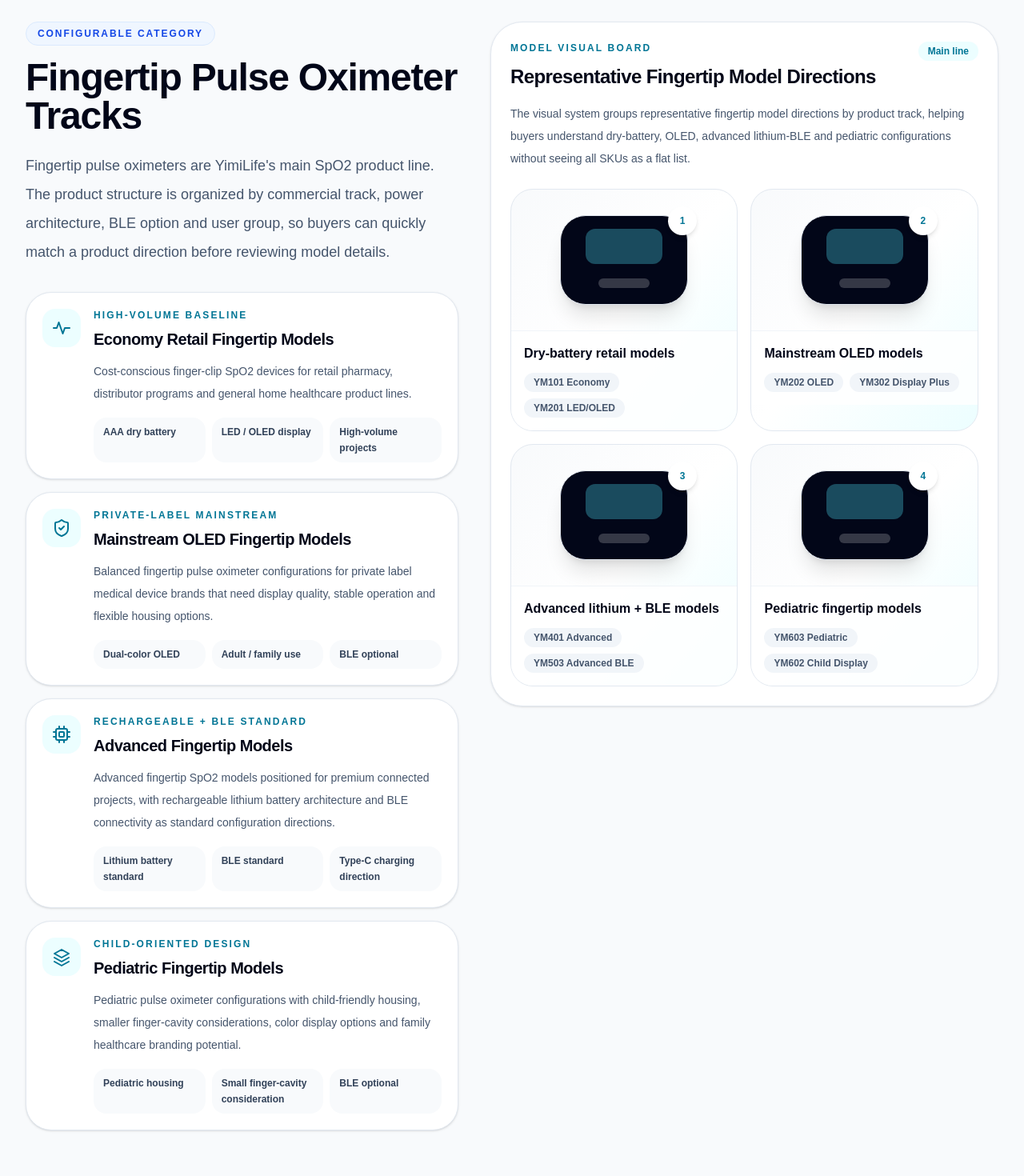
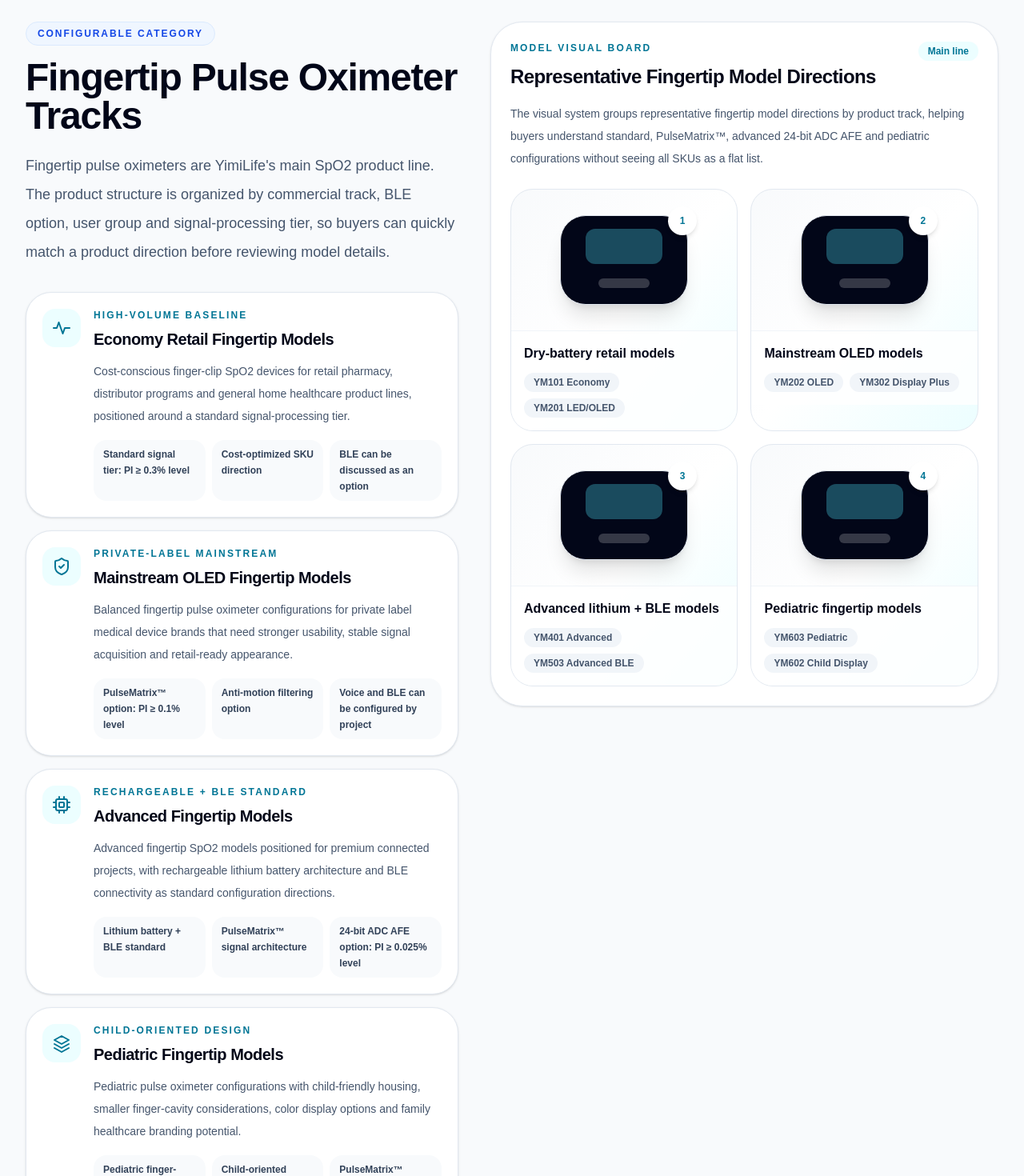
Before and after one commit to hnpsd0755-source/yimi-life-geo, a Next.js app: page /products/pulse-oximeter in a window 1280 px wide. Shown: the part 940-2410 px from the top of the page at 80% size. Built offline with nearby package versions, Linux system fonts and the light colour scheme.

Commit message:
pulse-oximeter_page_v1_5_signal_tiers_refined

```diff
--- a/app/products/pulse-oximeter/page.tsx
+++ b/app/products/pulse-oximeter/page.tsx
@@ -6,7 +6,7 @@
   title:
     "Pulse Oximeter Product Family | Fingertip, Handheld, Pediatric & Advanced Models | YimiLife",
   description:
-    "Explore YimiLife pulse oximeter product architecture including fingertip, handheld, pediatric, dry-battery, advanced rechargeable BLE and voice-enabled SpO2 monitoring configurations.",
+    "Explore YimiLife pulse oximeter product architecture including fingertip, handheld, pediatric and advanced rechargeable BLE SpO2 configurations, with clearly tiered signal-processing options from standard PI 0.3% to PulseMatrix™ low-perfusion architectures.",
   alternates: {
     canonical: "https://www.yimilife.com/products/pulse-oximeter",
   },
@@ -141,9 +141,13 @@
     title: "Economy Retail Fingertip Models",
     eyebrow: "High-volume baseline",
     description:
-      "Cost-conscious finger-clip SpO2 devices for retail pharmacy, distributor programs and general home healthcare product lines.",
-    keyInfo: ["AAA dry battery", "LED / OLED display", "High-volume projects"],
-    tags: ["Cost-optimized", "Distributor-ready", "BLE optional"],
+      "Cost-conscious finger-clip SpO2 devices for retail pharmacy, distributor programs and general home healthcare product lines, positioned around a standard signal-processing tier.",
+    keyInfo: [
+      "Standard signal tier: PI ≥ 0.3% level",
+      "Cost-optimized SKU direction",
+      "BLE can be discussed as an option",
+    ],
+    tags: ["High-volume", "Standard PI 0.3% tier", "BLE optional"],
     models: ["YM101 Economy", "YM201 LED/OLED"],
     visualLabel: "Dry-battery retail models",
     icon: PulseIcon,
@@ -152,9 +156,13 @@
     title: "Mainstream OLED Fingertip Models",
     eyebrow: "Private-label mainstream",
     description:
-      "Balanced fingertip pulse oximeter configurations for private label medical device brands that need display quality, stable operation and flexible housing options.",
-    keyInfo: ["Dual-color OLED", "Adult / family use", "BLE optional"],
-    tags: ["OLED UI", "Mainstream retail", "Voice optional"],
+      "Balanced fingertip pulse oximeter configurations for private label medical device brands that need stronger usability, stable signal acquisition and retail-ready appearance.",
+    keyInfo: [
+      "PulseMatrix™ option: PI ≥ 0.1% level",
+      "Anti-motion filtering option",
+      "Voice and BLE can be configured by project",
+    ],
+    tags: ["OLED UI", "PulseMatrix™ optional", "Anti-motion option"],
     models: ["YM202 OLED", "YM302 Display Plus"],
     visualLabel: "Mainstream OLED models",
     icon: ShieldIcon,
@@ -165,11 +173,11 @@
     description:
       "Advanced fingertip SpO2 models positioned for premium connected projects, with rechargeable lithium battery architecture and BLE connectivity as standard configuration directions.",
     keyInfo: [
-      "Lithium battery standard",
-      "BLE standard",
-      "Type-C charging direction",
+      "Lithium battery + BLE standard",
+      "PulseMatrix™ signal architecture",
+      "24-bit ADC AFE option: PI ≥ 0.025% level",
     ],
-    tags: ["Rechargeable", "BLE standard", "Premium connected"],
+    tags: ["Rechargeable", "BLE standard", "24-bit ADC AFE option"],
     models: ["YM401 Advanced", "YM503 Advanced BLE"],
     visualLabel: "Advanced lithium + BLE models",
     icon: CpuIcon,
@@ -180,11 +188,11 @@
     description:
       "Pediatric pulse oximeter configurations with child-friendly housing, smaller finger-cavity considerations, color display options and family healthcare branding potential.",
     keyInfo: [
-      "Pediatric housing",
-      "Small finger-cavity consideration",
-      "BLE optional",
+      "Pediatric finger-cavity geometry",
+      "Child-oriented optical structure",
+      "PulseMatrix™ option by configuration",
     ],
-    tags: ["Pediatric use", "Child housing", "TFT / OLED options"],
+    tags: ["Pediatric use", "Child housing", "Signal tuning discussion"],
     models: ["YM603 Pediatric", "YM602 Child Display"],
     visualLabel: "Pediatric fingertip models",
     icon: LayersIcon,
@@ -227,7 +235,7 @@
     display: "LED / OLED",
     ble: "Optional / not required",
     voice: "Optional",
-    signal: "Standard SpO2 spot-check configuration",
+    signal: "Standard signal processing tier — PI ≥ 0.3% level",
     projectFit: "High-volume private label orders",
   },
   {
@@ -236,7 +244,7 @@
     display: "Dual-color OLED",
     ble: "Optional BLE",
     voice: "Optional",
-    signal: "Anti-motion filtering option",
+    signal: "PulseMatrix™ low-perfusion processing option — PI ≥ 0.1% level, depending on configuration and verification scope",
     projectFit: "Mainstream medical device brands",
   },
   {
@@ -246,7 +254,7 @@
     ble: "Standard BLE",
     voice: "Optional",
     signal:
-      "24-bit ADC front-end option with low-perfusion and anti-motion processing discussion in selected configurations",
+      "PulseMatrix™ + 24-bit ADC AFE advanced front-end option — PI ≥ 0.025% level in high-end configurations, subject to verification scope",
     projectFit:
       "Premium retail, app-connected and differentiated SpO2 programs",
   },
@@ -256,20 +264,40 @@
     display: "TFT / OLED",
     ble: "Optional BLE",
     voice: "Optional",
-    signal: "Pediatric configuration and housing discussion",
+    signal: "Standard or PulseMatrix™ tier can be discussed according to pediatric configuration and housing constraints",
     projectFit: "Pediatric and mother-baby brand projects",
   },
 ];
 
-const processingOptions = [
-  "SpO2 and pulse rate measurement across adult and selected pediatric configurations",
-  "OLED, TFT and high-contrast display options depending on model direction",
-  "AAA dry-battery models and rechargeable lithium-battery models are separated by product configuration",
-  "BLE data transmission and iOS / Android SDK integration discussions for selected or advanced configurations",
-  "24-bit high-resolution ADC front-end architecture in selected configurations",
-  "Advanced anti-motion artifact filtering for unstable finger conditions",
-  "Low-perfusion signal processing for challenging PI scenarios, with internal development targets reaching PI 0.1% scenarios in selected configurations",
-  "PulseMatrix™ signal optimization platform for SpO2 waveform acquisition and signal interpretation",
+const signalTierCards = [
+  {
+    tier: "Standard Signal Tier",
+    level: "PI ≥ 0.3% level",
+    description:
+      "Baseline SpO2 signal-processing configuration for cost-sensitive and high-volume fingertip pulse oximeter projects.",
+    fit: "Economy retail and standard adult fingertip models",
+  },
+  {
+    tier: "PulseMatrix™ Low-Perfusion Tier",
+    level: "PI ≥ 0.1% level",
+    description:
+      "PulseMatrix™ signal optimization can be applied to selected configurations to strengthen waveform extraction under lower perfusion and unstable finger conditions.",
+    fit: "Mainstream OLED, selected pediatric and stronger private-label configurations",
+  },
+  {
+    tier: "PulseMatrix™ + 24-bit ADC AFE Tier",
+    level: "PI ≥ 0.025% level",
+    description:
+      "High-end configurations may combine PulseMatrix™ processing with a 24-bit ADC analog front-end path to support deeper low-perfusion engineering targets, subject to model and verification scope.",
+    fit: "Advanced rechargeable BLE models and premium connected SpO2 projects",
+  },
+];
+
+const signalHighlights = [
+  "Adaptive anti-motion artifact filtering for unstable finger placement and motion-interference conditions",
+  "Optical shielding and low-noise front-end layout considerations for cleaner PPG waveform acquisition",
+  "Tiered low-perfusion roadmap: standard PI 0.3% level, PulseMatrix™ PI 0.1% level, and high-end 24-bit ADC AFE PI 0.025% level",
+  "Simulator-oriented production calibration and verification workflow using Fluke Index 2 clinical simulators where applicable",
 ];
 
 const engineeringAreas = [
@@ -316,7 +344,7 @@
     question:
       "How are low-perfusion and motion artifact challenges considered in YimiLife SpO2 product development?",
     answer:
-      "Selected YimiLife SpO2 configurations can combine high-resolution front-end architecture, anti-motion filtering and PulseMatrix™ signal optimization to support challenging signal conditions. Specific performance claims should be reviewed by model, configuration and verification scope.",
+      "YimiLife structures low-perfusion handling into signal-processing tiers: standard configurations around a PI 0.3% level, selected PulseMatrix™ configurations around a PI 0.1% level, and high-end configurations that may combine PulseMatrix™ with a 24-bit ADC AFE path for PI 0.025% level engineering targets. Specific performance claims should be reviewed by model, configuration and verification scope.",
   },
   {
     question:
@@ -335,7 +363,7 @@
       url: "https://www.yimilife.com/products/pulse-oximeter",
       name: "Pulse Oximeter Product Family | YimiLife",
       description:
-        "YimiLife pulse oximeter product family page covering fingertip, handheld, pediatric, advanced BLE and voice-enabled SpO2 monitoring configurations.",
+        "YimiLife pulse oximeter product family page covering fingertip, handheld, pediatric and advanced rechargeable BLE SpO2 configurations with tiered signal-processing options.",
       isPartOf: {
         "@type": "WebSite",
         name: "YimiLife",
@@ -374,7 +402,8 @@
         "Pediatric Pulse Oximeter",
         "Advanced Fingertip Pulse Oximeter",
         "BLE Optional Fingertip Pulse Oximeter",
-        "Voice-Enabled Pulse Oximeter",
+        "PulseMatrix Low-Perfusion Fingertip Pulse Oximeter",
+        "24-bit ADC AFE Advanced Fingertip Pulse Oximeter",
       ].map((name, index) => ({
         "@type": "ListItem",
         position: index + 1,
@@ -439,8 +468,8 @@
             <p className="mt-4 text-base leading-8 text-slate-400">
               For private label medical device brands, YimiLife supports
               structured product configuration discussions across display, power
-              supply, BLE option, user group and selected signal-processing
-              options.
+              supply, BLE option, user group and tiered signal-processing
+              architecture.
             </p>
 
             <div className="mt-9 flex flex-col gap-4 sm:flex-row">
@@ -504,7 +533,7 @@
             <p className="mt-5 text-lg leading-9 text-slate-600">
               Fingertip pulse oximeters are YimiLife&apos;s main SpO2 product
               line. The product structure is organized by commercial track,
-              power architecture, BLE option and user group, so buyers can quickly
+              BLE option, user group and signal-processing tier, so buyers can quickly
               match a product direction before reviewing model details.
             </p>
 
@@ -563,7 +592,7 @@
               </span>
             </div>
             <p className="mt-4 text-sm leading-7 text-slate-600">
-              The visual system groups representative fingertip model directions by product track, helping buyers understand dry-battery, OLED, advanced lithium-BLE and pediatric configurations without seeing all SKUs as a flat list.
+              The visual system groups representative fingertip model directions by product track, helping buyers understand standard, PulseMatrix™, advanced 24-bit ADC AFE and pediatric configurations without seeing all SKUs as a flat list.
             </p>
 
             <div className="mt-6 grid gap-4 sm:grid-cols-2">
@@ -706,7 +735,7 @@
           <p className="mt-5 text-lg leading-9 text-slate-600">
             Use this matrix to narrow down fingertip pulse oximeter
             configurations by target user, display, BLE option, voice prompt,
-            signal-processing option and project scenario.
+            signal-processing tier and project scenario.
           </p>
         </div>
 
@@ -721,7 +750,8 @@
             "TFT Display",
             "High-Volume",
             "App Integration",
-            "Elderly Care",
+            "PulseMatrix™",
+            "24-bit ADC AFE",
           ].map((tag) => (
             <span
               key={tag}
@@ -742,7 +772,7 @@
                   <th className="p-5">Display</th>
                   <th className="p-5">BLE Option</th>
                   <th className="p-5">Voice</th>
-                  <th className="p-5">Signal / Algorithm Option</th>
+                  <th className="p-5">Signal Processing Tier</th>
                   <th className="p-5">Project Fit</th>
                 </tr>
               </thead>
@@ -773,16 +803,17 @@
 
       {/* Technical snapshot */}
       <section className="mx-auto max-w-7xl px-6 py-12 lg:px-8">
-        <div className="grid gap-8 overflow-hidden rounded-[2.5rem] bg-slate-950 p-7 text-white shadow-xl md:p-10 lg:grid-cols-[0.8fr_1.2fr] lg:p-12">
+        <div className="overflow-hidden rounded-[2.5rem] bg-slate-950 p-7 text-white shadow-xl md:p-10 lg:p-12">
+          <div className="grid gap-8 lg:grid-cols-[0.72fr_1.28fr] lg:items-start">
             <div>
-            <Badge tone="cyan">Signal Processing Options</Badge>
+              <Badge tone="cyan">Signal Processing Tiers</Badge>
               <h2 className="mt-5 text-3xl font-semibold tracking-tight text-white md:text-5xl">
-              Key Parameters & Signal Processing Options
+                Gold-Edge Signal Processing Highlights
               </h2>
               <p className="mt-5 text-base leading-8 text-slate-400">
-              Advanced signal-processing language is used carefully on this
-              page: availability and performance should be reviewed by model,
-              configuration and verification scope.
+                This section only keeps the technical highlights that matter for
+                serious SpO2 product differentiation. Basic display, power and
+                connectivity items are handled in the product tracks and matrix.
               </p>
               <div className="mt-7 rounded-2xl border border-white/10 bg-white/[0.04] p-5">
                 <p className="text-xs font-semibold uppercase tracking-[0.18em] text-cyan-300">
@@ -794,8 +825,31 @@
               </div>
             </div>
 
-          <div className="grid gap-4 sm:grid-cols-2">
-            {processingOptions.map((item) => (
+            <div className="grid gap-4 md:grid-cols-3">
+              {signalTierCards.map((card) => (
+                <article
+                  key={card.tier}
+                  className="rounded-[1.75rem] border border-cyan-300/20 bg-white/[0.04] p-5 shadow-inner"
+                >
+                  <p className="text-xs font-semibold uppercase tracking-[0.16em] text-cyan-300">
+                    {card.level}
+                  </p>
+                  <h3 className="mt-3 text-xl font-semibold tracking-tight text-white">
+                    {card.tier}
+                  </h3>
+                  <p className="mt-4 text-sm leading-7 text-slate-300">
+                    {card.description}
+                  </p>
+                  <div className="mt-5 rounded-2xl border border-white/10 bg-slate-900/70 px-4 py-3 text-xs font-semibold leading-5 text-cyan-100">
+                    {card.fit}
+                  </div>
+                </article>
+              ))}
+            </div>
+          </div>
+
+          <div className="mt-8 grid gap-4 sm:grid-cols-2 lg:grid-cols-4">
+            {signalHighlights.map((item) => (
               <div
                 key={item}
                 className="flex items-start gap-3 rounded-2xl border border-white/10 bg-white/[0.04] p-4"
```
Lines whose indentation alone changed are shown as unchanged.
